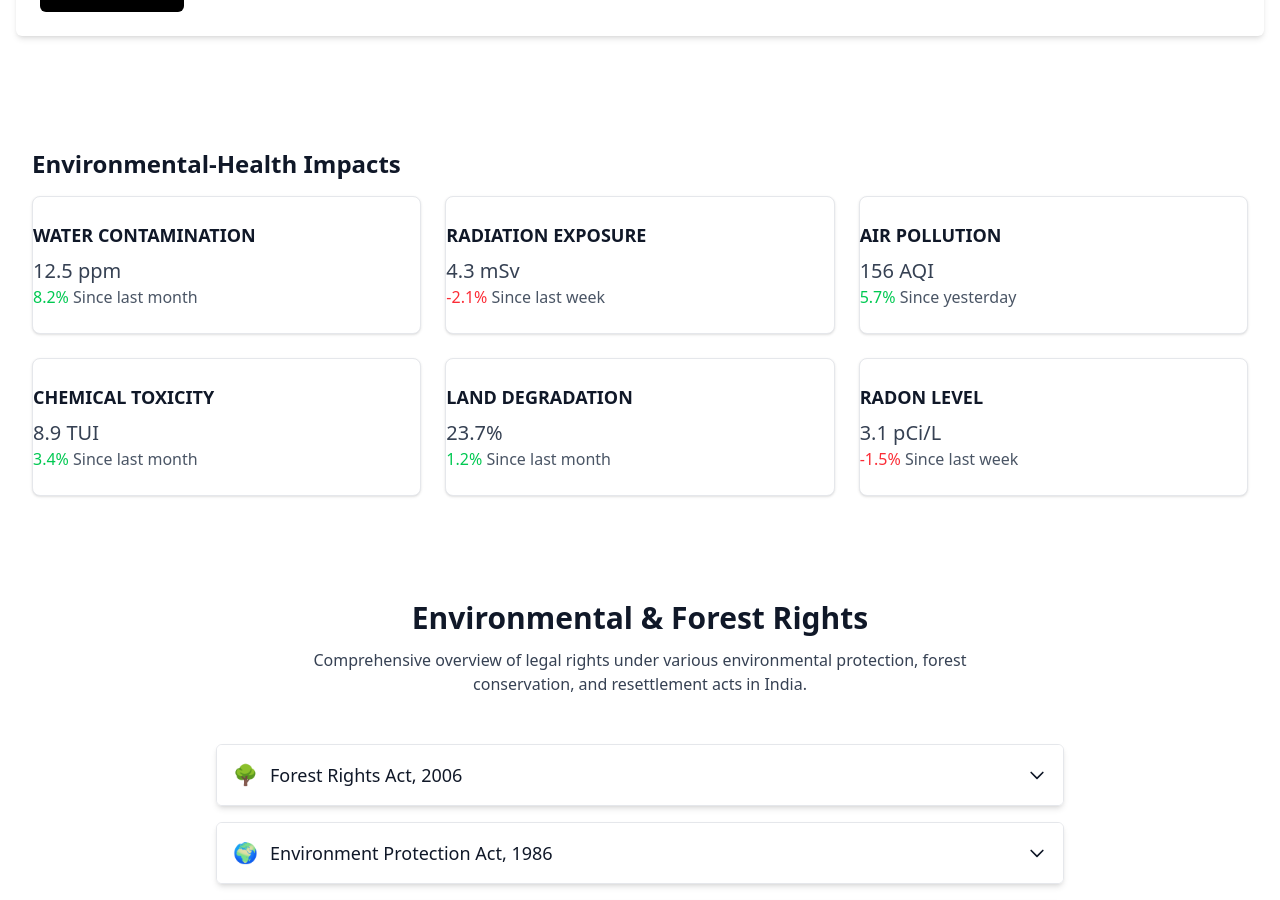
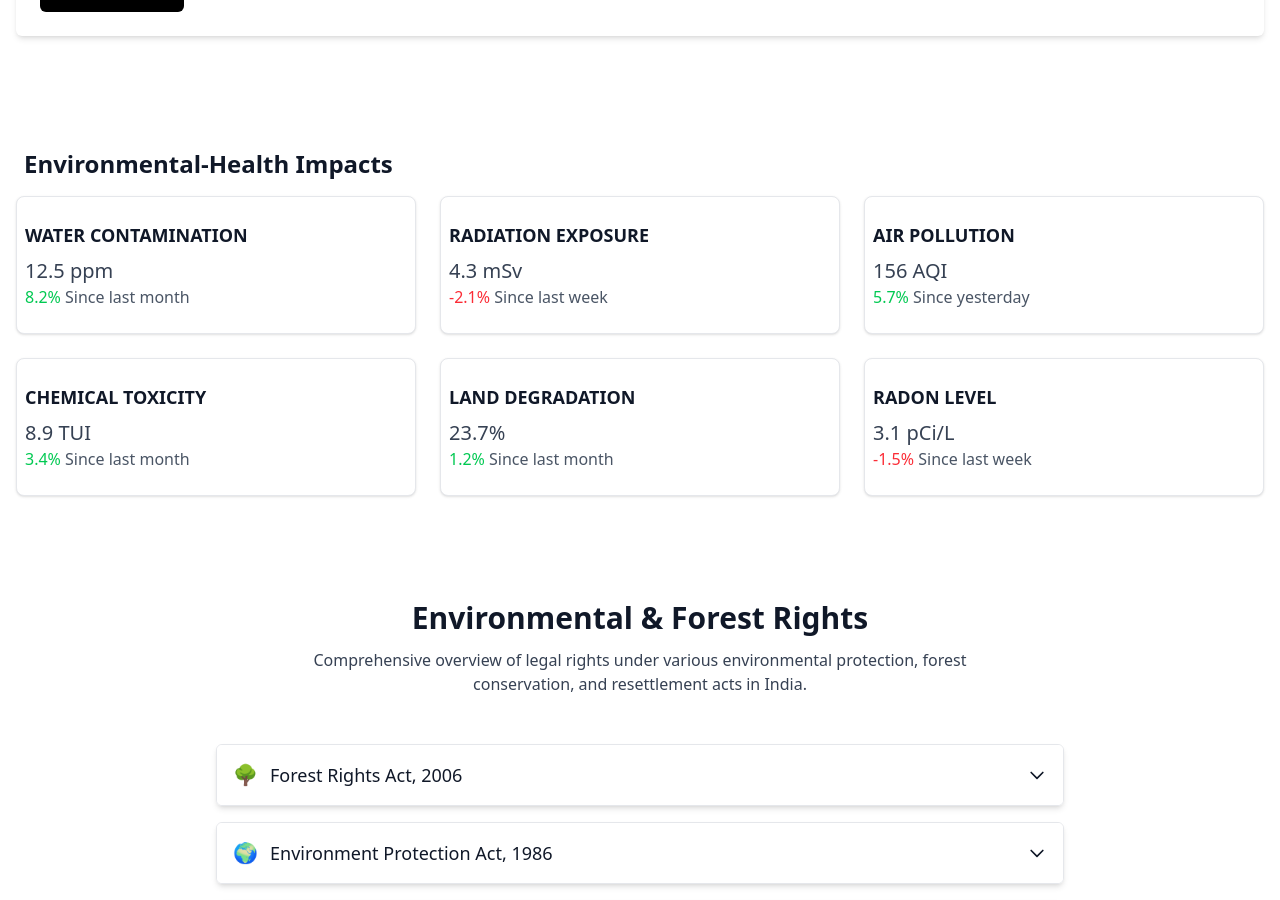
Before and after one commit to ShubhamKumar547/UCIL-SOC-25, a Next.js app: page / in a window 1280 px wide. Shown: the part 1201-2101 px from the top of the page. Built offline with nearby package versions, Linux system fonts and the light colour scheme.

Commit message:
added the styling to the environmental impacts stats

```diff
--- a/components/Environmental.jsx
+++ b/components/Environmental.jsx
@@ -12,15 +12,15 @@ const EnvironmentalStatsCards = () => {
   // Common classes for improvement and smooth transitions
   const cardClass =
     "pt-6 pb-6 bg-white dark:bg-[var(--color-gray-800)] border border-gray-200 dark:border-gray-700 rounded-lg shadow hover:shadow-md transition-colors duration-300 ease-in-out";
-  const headingClass = "mb-2 text-lg font-bold text-gray-900 dark:text-white";
-  const valueClass = "font-normal text-xl text-gray-700 dark:text-gray-300";
-  const subtitleClass = "font-normal text-gray-600 dark:text-gray-400";
+  const headingClass = "mb-2 text-lg font-bold text-gray-900 dark:text-white pl-2";
+  const valueClass = "font-normal text-xl text-gray-700 dark:text-gray-300 pl-2";
+  const subtitleClass = "font-normal text-gray-600 dark:text-gray-400 pl-2";
   const trendClass = (trend) =>
     `${trend >= 0 ? "text-green-500" : "text-red-500"}`;
 
   return (
-    <div className="w-full p-4">
-      <h2 className="text-2xl font-bold mb-4 text-gray-900 dark:text-white">
+    <div className="w-full pt-4 pb-4">
+      <h2 className="text-2xl font-bold mb-4 text-gray-900 dark:text-white pl-2">
         Environmental-Health Impacts
       </h2>
       <div className="grid grid-cols-1 sm:grid-cols-2 lg:grid-cols-3 gap-6">
```
